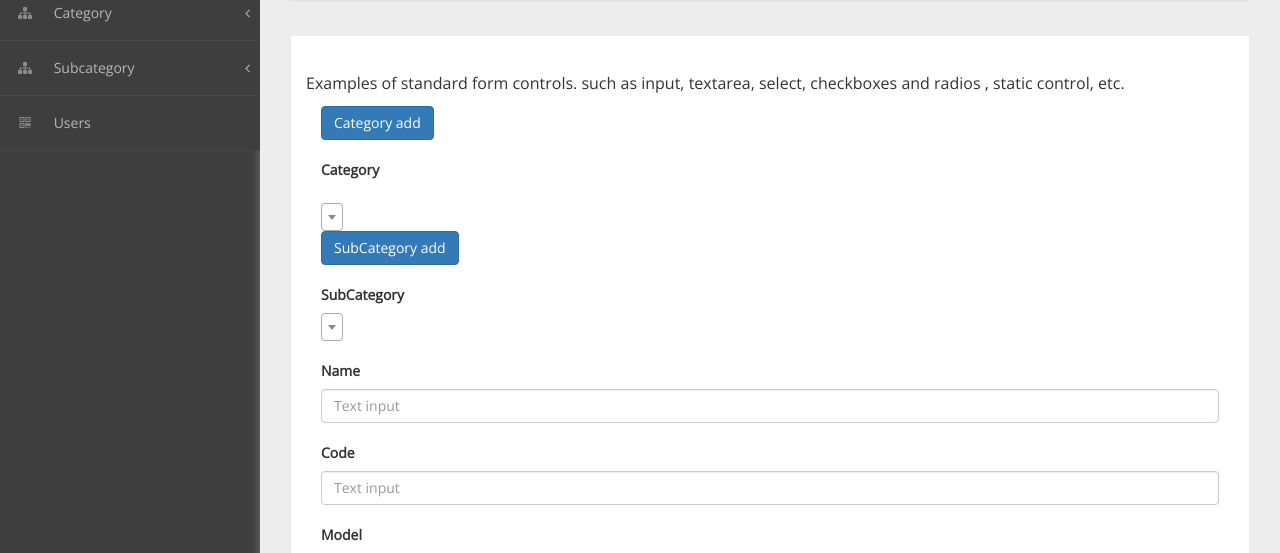
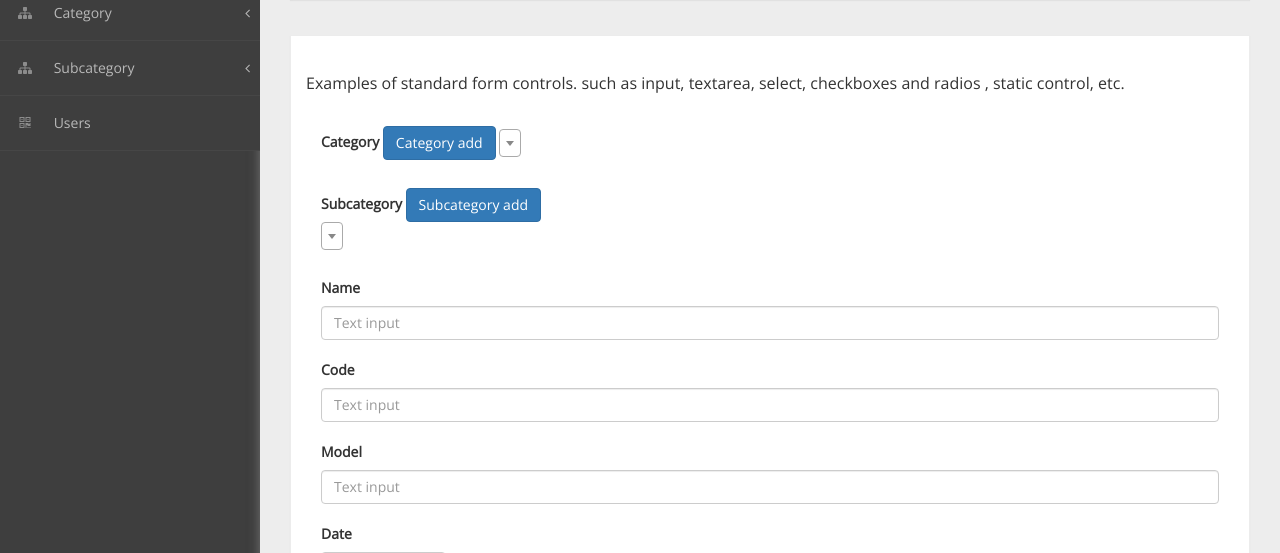
Before and after one commit to karimoff96/online-store, a Django app: template templates/products/products_add.html in a window 1280 px wide. Shown: the part 204-757 px from the top of the page. Run offline with Django 3.2, Linux system fonts and the light colour scheme; the template is opened without the code that fills it, so the values that code supplies are empty; some libraries are stand-ins or nearby versions.

Commit message:
configuring templates

```diff
--- a/templates/products/products_add.html
+++ b/templates/products/products_add.html
@@ -129,9 +129,8 @@
                             <form method="POST">
                                 {% csrf_token %}
                                 <div class="col-xs-12">
-                                    <a href='/category_add' class="col-2 btn btn-primary mb-2 form-group">Category
-                                        add</a>
-                                    <div class="sub-title form-group">Category</div>
+                                    <div class='col-xs-3 sub-title'>Category <a href='/category_add'
+                                                                                class="col-2 btn btn-primary mb-2 form-group">Category add</a>
                                         <select class="selectbox form-group" name="category">
                                             <optgroup label="Category">
                                                 {% for c in categories %}
@@ -140,9 +139,10 @@
                                             </optgroup>
                                         </select>
                                     </div>
+                                </div>
                                 <div class="col-xs-12">
-                                    <a href='/subcat_add' class="col-2 btn btn-primary mb-2">SubCategory add</a>
-                                    <div class="sub-title">SubCategory</div>
+                                    <div class='col-xs-3 sub-title'>Subcategory <a href='/subcat_add'
+                                                                                class="col-2 btn btn-primary mb-2 form-group">Subcategory add</a>
                                     <select class="selectbox" name="subcategory">
                                         <optgroup label="SubCategory">
                                             {% for c in subcat %}
@@ -150,6 +150,7 @@
                                             {% endfor %}
                                         </optgroup>
                                     </select>
+                                </div>
                             </div>
                                 <div class="col-xs-12">
                                     <div class="sub-title">Name</div>
```
Also changed, not shown: store/views.py (+6 -1 lines), templates/index.html (+8 -8 lines), templates/subcategory/subcategory_add.html (+11 -11 lines), db.sqlite3. Lines whose indentation alone changed are shown as unchanged.
